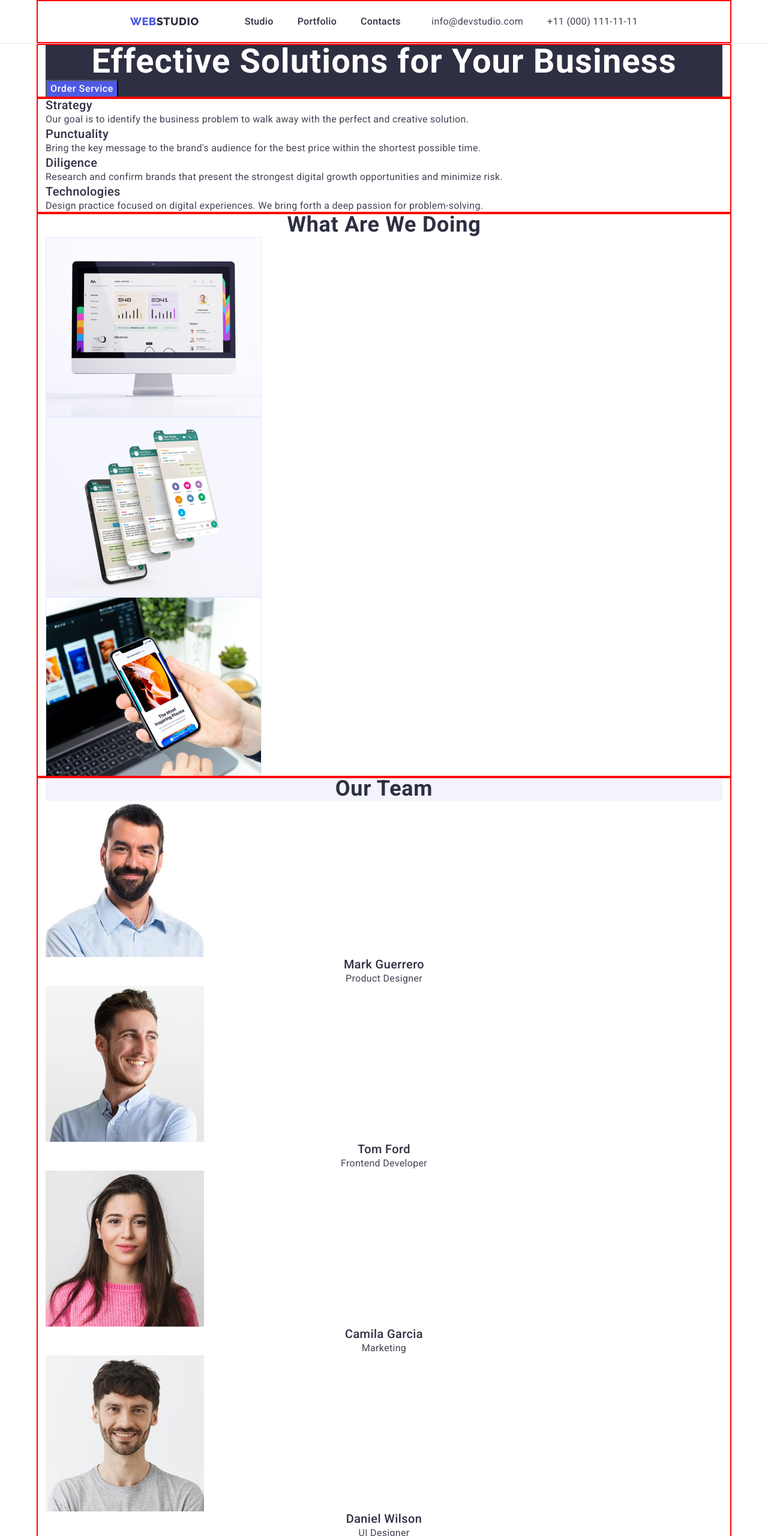
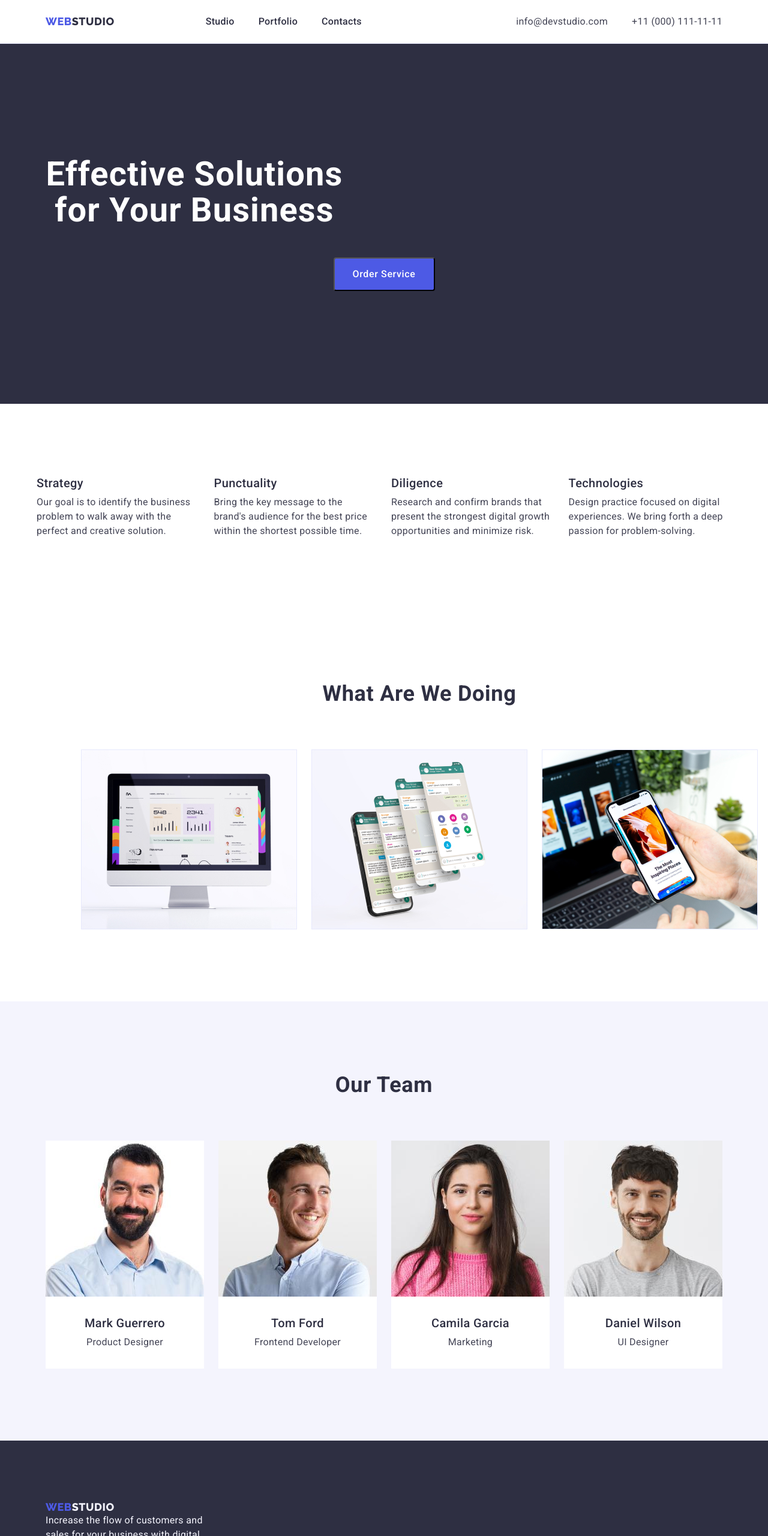
Before and after one commit to NazarSm/goit-markup-hw-03, a plain HTML site: page index.html in a window 1280 px wide. Shown: the top 2560 px of the page at 60% size. Drawn offline with nearby package versions, Linux system fonts and the light colour scheme.

Commit message:
add fixes

```diff
--- a/css/styles.css
+++ b/css/styles.css
@@ -98,9 +98,19 @@ img {
     width: 1158px;
     padding: 0 15px;
     margin: 0 auto;
-    /*// REMOVE*/
-    outline: 2px solid red;
-    outline-offset: -2px;
+}
+
+.visually-hidden {
+    position: absolute;
+    white-space: nowrap;
+    width: 1px;
+    height: 1px;
+    overflow: hidden;
+    border: 0;
+    padding: 0;
+    clip: rect(0 0 0 0);
+    clip-path: inset(50%);
+    margin: -1px;
 }
 
 /**
@@ -113,7 +123,7 @@ img {
 .header-container {
     display: flex;
     align-items: center;
-    padding: 0 156px;
+    padding: 0 15px;
 }
 
 .header-nav {
@@ -131,8 +141,10 @@ img {
     font-weight: 500;
     line-height: 1.5;
     letter-spacing: 0.02em;
+}
 
-    padding: 24px 0
+.logo-link-header {
+    margin-right: 76px;
 }
 
 .address-list {
@@ -146,6 +158,8 @@ img {
 }
 
 .header-link {
+    display: block;
+    padding: 24px 0;
     color: var(--navyblue-cl);
 }
 
@@ -166,18 +180,22 @@ img {
  */
 .footer {
     background-color: var(--navyblue-cl);
-    /*padding: 102px 1020px 100px 156px;*/
+    padding: 100px 0;
 }
 
 .footer-text {
     color: var(--cloud-cl);
     line-height: 1.5;
     letter-spacing: 0.02em;
-    /*padding-top: 18px;*/
+    max-width: 264px
 }
 
 .footer-logo-accent {
     color: var(--cloud-cl);
+}
+
+.footer-logo-link {
+    display: inline-block;
 }
 
 /**
@@ -192,6 +210,7 @@ img {
     letter-spacing: 0.02em;
     text-transform: capitalize;
     color: var(--navyblue-cl);
+    margin-bottom: 72px;
 }
 
 /**
@@ -200,7 +219,7 @@ img {
 .hero {
     background-color: var(--navyblue-cl);
     color: var(--white-cl);
-    /*padding: 188px 472px;*/
+    padding: 188px 0;
 }
 
 .hero-title {
@@ -209,13 +228,17 @@ img {
     line-height: 1.07;
     letter-spacing: 0.02em;
     text-align: center;
-
-    /*width: 496px;*/
-    /*margin-bottom: 40px;*/
+    margin-bottom: 48px;
+    max-width: 496px;
 }
 
 .hero-btn {
+    display: block;
     background-color: var(--iris-cl);
+    min-width: 169px;
+    height: 56px;
+    border-radius: 4px;
+    margin: 0 auto;
 }
 
 .hero-btn:hover,
@@ -226,36 +249,39 @@ img {
 /**
    FEATURE
  */
-/*.feature{*/
-/*    padding: 120px 156px ;*/
-/*}*/
+.feature-container{
+    padding: 120px 0;
+}
 
 .feature-subtitle {
     color: var(--navyblue-cl);
-
-    /*padding-bottom: 8px;*/
+    margin-bottom: 8px;
 }
 
-/*.feature-list {*/
-/*    display: inline-flex;*/
-/*    gap: 24px;*/
-/*}*/
+.feature-list {
+    display: flex;
+    gap: 24px;
+}
+
+.feature-item {
+    width: calc((100% - 72px) / 4);
+}
 
 /**
    ACTION
  */
-/*.action{*/
-/*    padding: 0 156px 120px;*/
-/*}*/
+.action{
+    padding: 120px;
+}
 
-/*.action-list {*/
-/*    display: inline-flex;*/
-/*    gap: 24px;*/
-/*}*/
+.action-list {
+    display: flex;
+    gap: 24px;
+}
 
-/*.action .studio-title {*/
-/*    padding-bottom: 72px;*/
-/*}*/
+.action-item {
+    width: calc((100% - 48px) / 3);
+}
 
 /**
   TEAM
@@ -263,7 +289,7 @@ img {
 
 .team {
     background-color: var(--cloud-cl);
-    /*padding: 120px 156px ;*/
+    padding: 120px 0;
 }
 
 .team-item {
@@ -273,22 +299,24 @@ img {
 .team-subtitle {
     text-align: center;
     color: var(--navyblue-cl);
-    /*padding-top: 32px;*/
-    /*padding-bottom: 8px;*/
+    margin-bottom: 8px;
 }
 
 .team-text {
     text-align: center;
-/*    padding-bottom: 32px;*/
-/*}*/
+}
 
-/*.team-list {*/
-/*    display: inline-flex;*/
-/*    gap: 24px;*/
-/*}*/
+.team-list {
+    display: flex;
+    gap: 24px;
+}
 
-/*.team .studio-title {*/
-/*    padding-bottom: 72px;*/
+.team-item {
+    width: calc((100% - 72px) / 4);
+}
+
+.team-container {
+    padding: 32px 0;
 }
 
 /**
--- a/index.html
+++ b/index.html
@@ -19,11 +19,12 @@
     <link href="./css/styles.css" rel="stylesheet">
     <title>Studio</title>
 </head>
-<body >
+<body>
 <header class="header">
     <div class="header-container container">
         <nav class="header-nav">
-                <a href="./index.html" class="logo-link link">Web<span class="header-logo-accent">Studio</span></a>
+            <a href="./index.html" class="logo-link-header logo-link link">Web<span
+                    class="header-logo-accent">Studio</span></a>
             <ul class="header-nav-list list">
                 <li class="header-nav-list-item">
                     <a class="header-link link" href="./index.html">Studio</a>
@@ -46,26 +47,28 @@
 </header>
 
 <main>
+    <section class="hero">
         <div class="container">
-            <section class="hero">
             <h1 class="hero-title">Effective Solutions for Your Business</h1>
             <button class="hero-btn btn" type="button">Order Service</button>
+        </div>
     </section>
-        </div>
-        <div class="container">
     <section class="feature">
-                <h2 class="studio-title" hidden>Feature</h2>
+        <div class="feature-container container">
+            <h2 class="visually-hidden" hidden>Feature</h2>
             <ul class="feature-list list">
                 <li class="feature-item">
                     <h3 class="feature-subtitle subtitle">Strategy</h3>
                     <p class="feature-text text">
-                            Our goal is to identify the business problem to walk away with the perfect and creative solution.
+                        Our goal is to identify the business problem to walk away with the perfect and creative
+                        solution.
                     </p>
                 </li>
                 <li class="feature-item">
                     <h3 class="feature-subtitle subtitle">Punctuality</h3>
                     <p class="feature-text text">
-                            Bring the key message to the brand's audience for the best price within the shortest possible time.
+                        Bring the key message to the brand's audience for the best price within the shortest possible
+                        time.
                     </p>
                 </li>
                 <li class="feature-item">
@@ -78,14 +81,15 @@
                 <li class="feature-item">
                     <h3 class="feature-subtitle subtitle">Technologies</h3>
                     <p class="feature-text text">
-                            Design practice focused on digital experiences. We bring forth a deep passion for problem-solving.
+                        Design practice focused on digital experiences. We bring forth a deep passion for
+                        problem-solving.
                     </p>
                 </li>
             </ul>
+        </div>
     </section>
-        </div>
+    <section class="action">
         <div class="container">
-            <section class="action">
             <h2 class="studio-title">What are we doing</h2>
             <ul class="action-list list">
                 <li class="action-item">
@@ -98,40 +102,49 @@
                     <img src="./images/technics/img-3.jpg" alt="laptop and phone image" width="360" height="300">
                 </li>
             </ul>
+        </div>
     </section>
-        </div>
+    <section class="team">
         <div class="container">
-            <section class="team">
             <h2 class="studio-title">Our Team</h2>
             <ul class="team-list list">
                 <li class="team-item">
                     <img src="./images/team/img-3.jpg" alt="mac image" width="264" height="260">
+                    <div class="team-container">
                         <h3 class="team-subtitle subtitle">Mark Guerrero</h3>
                         <p class="team-text text">Product Designer</p>
+                    </div>
                 </li>
                 <li class="team-item">
                     <img src="./images/team/img-2.jpg" alt="phone image" width="264" height="260">
+                    <div class="team-container">
                         <h3 class="team-subtitle subtitle">Tom Ford</h3>
                         <p class="team-text text">Frontend Developer</p>
+                    </div>
                 </li>
                 <li class="team-item">
                     <img src="./images/team/img-1.jpg" alt="laptop and phone image" width="264" height="260">
+                    <div class="team-container">
                         <h3 class="team-subtitle subtitle">Camila Garcia</h3>
                         <p class="team-text text">Marketing</p>
+                    </div>
+
                 </li>
                 <li class="team-item">
                     <img src="./images/team/img.jpg" alt="laptop and phone image" width="264" height="260">
+                    <div class="team-container">
                         <h3 class="team-subtitle subtitle">Daniel Wilson</h3>
                         <p class="team-text text">UI Designer</p>
+                    </div>
                 </li>
             </ul>
+        </div>
     </section>
-        </div>
 </main>
 
 <footer class="footer">
     <div class="container">
-            <a class="footer-logo-link logo-link link" href="./index.html" >
+        <a class="footer-logo-link logo-link link" href="./index.html">
             Web<span class="footer-logo-accent">Studio</span>
         </a>
         <p class="footer-text">
```
Also changed, not shown: portfolio.html (+2 -2 lines). Lines whose indentation alone changed are shown as unchanged.
